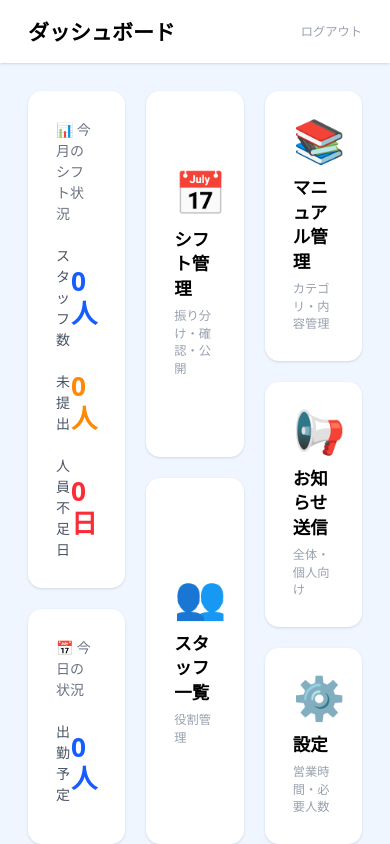
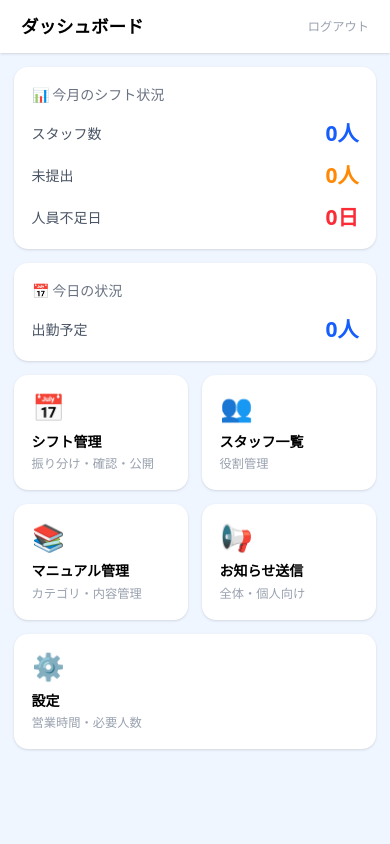
Before and after one commit to F2k55/shift-app, a Next.js app: page /manage/dashboard in a window 390 px wide. Built offline with nearby package versions, Linux system fonts and the light colour scheme; no server answers.

Commit message:
fix dashboard responsive layout

```diff
--- a/app/manage/dashboard/page.tsx
+++ b/app/manage/dashboard/page.tsx
@@ -68,88 +68,88 @@ export default function Dashboard() {
 
   return (
     <div className="min-h-screen bg-blue-50">
-      <div className="bg-white shadow-sm px-8 py-5 flex items-center justify-between">
-        <h1 className="text-2xl font-bold">ダッシュボード</h1>
+      <div className="bg-white shadow-sm px-6 py-4 flex items-center justify-between">
+        <h1 className="text-xl font-bold">ダッシュボード</h1>
         <button onClick={handleLogout} className="text-sm text-gray-400">ログアウト</button>
       </div>
 
-      <div className="p-8 h-[calc(100vh-73px)]">
-        <div className="grid grid-cols-3 gap-6 h-full">
+      <div className="p-4 md:p-8">
+        <div className="grid grid-cols-1 md:grid-cols-3 gap-4 md:gap-8">
 
           {/* 左カラム */}
-          <div className="flex flex-col gap-6">
-            <div className="bg-white rounded-2xl shadow p-8 flex-1">
-              <h2 className="text-base font-medium text-gray-500 mb-6">📊 今月のシフト状況</h2>
-              <div className="flex flex-col gap-6">
+          <div className="flex flex-col gap-4">
+            <div className="bg-white rounded-2xl shadow p-5">
+              <h2 className="font-medium text-gray-500 mb-4">📊 今月のシフト状況</h2>
+              <div className="flex flex-col gap-4">
                 <div className="flex items-center justify-between">
-                  <p className="text-base text-gray-600">スタッフ数</p>
-                  <p className="text-3xl font-bold text-blue-600">{staffCount}人</p>
+                  <p className="text-gray-600">スタッフ数</p>
+                  <p className="text-2xl font-bold text-blue-600">{staffCount}人</p>
                 </div>
                 <div className="flex items-center justify-between">
-                  <p className="text-base text-gray-600">未提出</p>
-                  <p className="text-3xl font-bold text-orange-400">{unsubmittedCount}人</p>
+                  <p className="text-gray-600">未提出</p>
+                  <p className="text-2xl font-bold text-orange-400">{unsubmittedCount}人</p>
                 </div>
                 <div className="flex items-center justify-between">
-                  <p className="text-base text-gray-600">人員不足日</p>
-                  <p className="text-3xl font-bold text-red-500">{shortageCount}日</p>
+                  <p className="text-gray-600">人員不足日</p>
+                  <p className="text-2xl font-bold text-red-500">{shortageCount}日</p>
                 </div>
               </div>
             </div>
 
-            <div className="bg-white rounded-2xl shadow p-8 flex-1">
-              <h2 className="text-base font-medium text-gray-500 mb-6">📅 今日の状況</h2>
+            <div className="bg-white rounded-2xl shadow p-5">
+              <h2 className="font-medium text-gray-500 mb-4">📅 今日の状況</h2>
               <div className="flex items-center justify-between">
-                <p className="text-base text-gray-600">出勤予定</p>
-                <p className="text-3xl font-bold text-blue-600">{todayCount}人</p>
+                <p className="text-gray-600">出勤予定</p>
+                <p className="text-2xl font-bold text-blue-600">{todayCount}人</p>
               </div>
             </div>
           </div>
 
           {/* 中カラム */}
-          <div className="flex flex-col gap-6">
+          <div className="grid grid-cols-2 md:grid-cols-1 gap-4">
             <button
               onClick={() => router.push('/manage/shifts')}
-              className="bg-white rounded-2xl shadow p-8 text-left hover:bg-blue-50 flex-1 flex flex-col justify-center"
+              className="bg-white rounded-2xl shadow p-5 text-left hover:bg-blue-50"
             >
-              <div className="text-5xl mb-4">📅</div>
-              <p className="text-xl font-bold">シフト管理</p>
-              <p className="text-sm text-gray-400 mt-2">振り分け・確認・公開</p>
+              <div className="text-3xl md:text-5xl mb-2 md:mb-4">📅</div>
+              <p className="font-bold md:text-xl">シフト管理</p>
+              <p className="text-sm text-gray-400 mt-1">振り分け・確認・公開</p>
             </button>
             <button
               onClick={() => router.push('/manage/staff')}
-              className="bg-white rounded-2xl shadow p-8 text-left hover:bg-blue-50 flex-1 flex flex-col justify-center"
+              className="bg-white rounded-2xl shadow p-5 text-left hover:bg-blue-50"
             >
-              <div className="text-5xl mb-4">👥</div>
-              <p className="text-xl font-bold">スタッフ一覧</p>
-              <p className="text-sm text-gray-400 mt-2">役割管理</p>
+              <div className="text-3xl md:text-5xl mb-2 md:mb-4">👥</div>
+              <p className="font-bold md:text-xl">スタッフ一覧</p>
+              <p className="text-sm text-gray-400 mt-1">役割管理</p>
             </button>
           </div>
 
           {/* 右カラム */}
-          <div className="flex flex-col gap-6">
+          <div className="grid grid-cols-2 md:grid-cols-1 gap-4">
             <button
               onClick={() => router.push('/manage/manual')}
-              className="bg-white rounded-2xl shadow p-8 text-left hover:bg-blue-50 flex-1 flex flex-col justify-center"
+              className="bg-white rounded-2xl shadow p-5 text-left hover:bg-blue-50"
             >
-              <div className="text-5xl mb-4">📚</div>
-              <p className="text-xl font-bold">マニュアル管理</p>
-              <p className="text-sm text-gray-400 mt-2">カテゴリ・内容管理</p>
+              <div className="text-3xl md:text-5xl mb-2 md:mb-4">📚</div>
+              <p className="font-bold md:text-xl">マニュアル管理</p>
+              <p className="text-sm text-gray-400 mt-1">カテゴリ・内容管理</p>
             </button>
             <button
               onClick={() => router.push('/manage/notifications')}
-              className="bg-white rounded-2xl shadow p-8 text-left hover:bg-blue-50 flex-1 flex flex-col justify-center"
+              className="bg-white rounded-2xl shadow p-5 text-left hover:bg-blue-50"
             >
-              <div className="text-5xl mb-4">📢</div>
-              <p className="text-xl font-bold">お知らせ送信</p>
-              <p className="text-sm text-gray-400 mt-2">全体・個人向け</p>
+              <div className="text-3xl md:text-5xl mb-2 md:mb-4">📢</div>
+              <p className="font-bold md:text-xl">お知らせ送信</p>
+              <p className="text-sm text-gray-400 mt-1">全体・個人向け</p>
             </button>
             <button
               onClick={() => router.push('/manage/settings')}
-              className="bg-white rounded-2xl shadow p-8 text-left hover:bg-blue-50 flex-1 flex flex-col justify-center"
+              className="bg-white rounded-2xl shadow p-5 text-left hover:bg-blue-50 col-span-2 md:col-span-1"
             >
-              <div className="text-5xl mb-4">⚙️</div>
-              <p className="text-xl font-bold">設定</p>
-              <p className="text-sm text-gray-400 mt-2">営業時間・必要人数</p>
+              <div className="text-3xl md:text-5xl mb-2 md:mb-4">⚙️</div>
+              <p className="font-bold md:text-xl">設定</p>
+              <p className="text-sm text-gray-400 mt-1">営業時間・必要人数</p>
             </button>
           </div>
 
```
